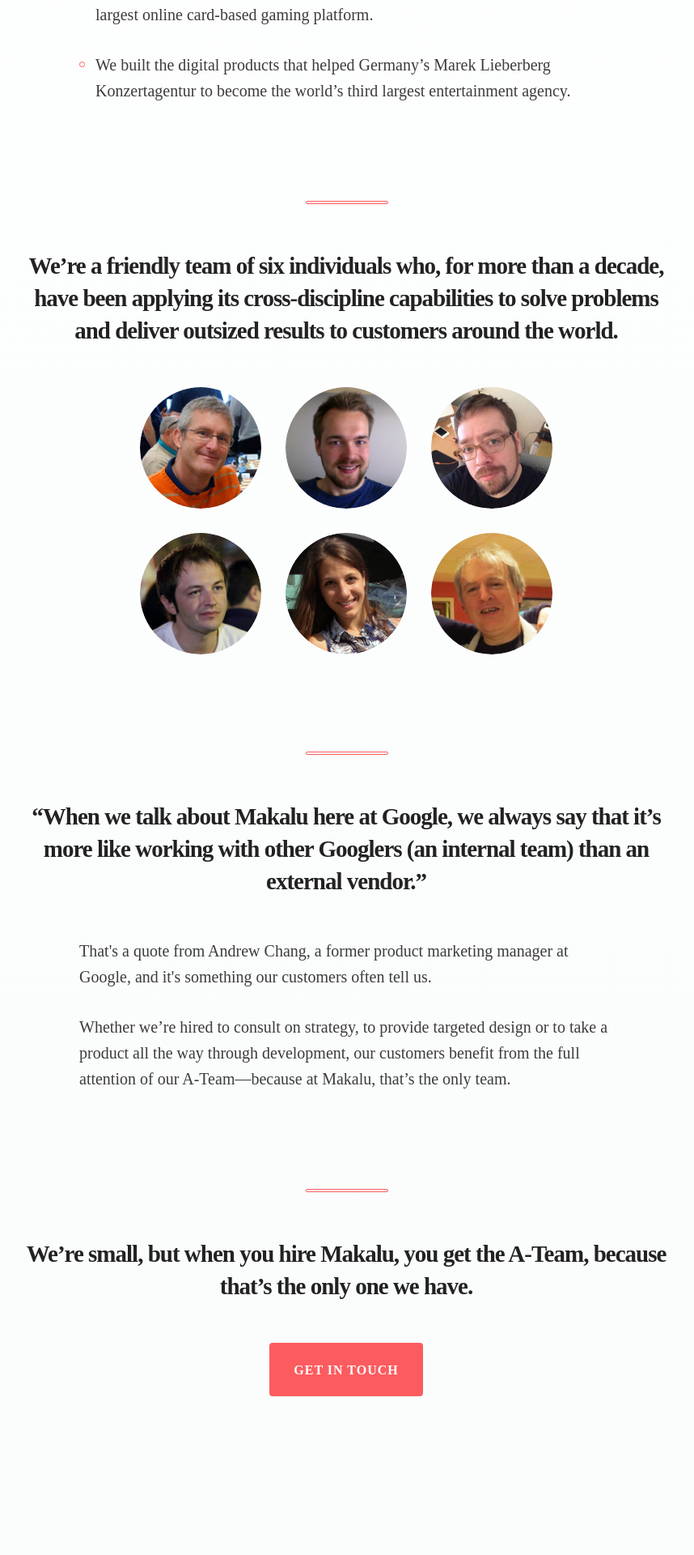
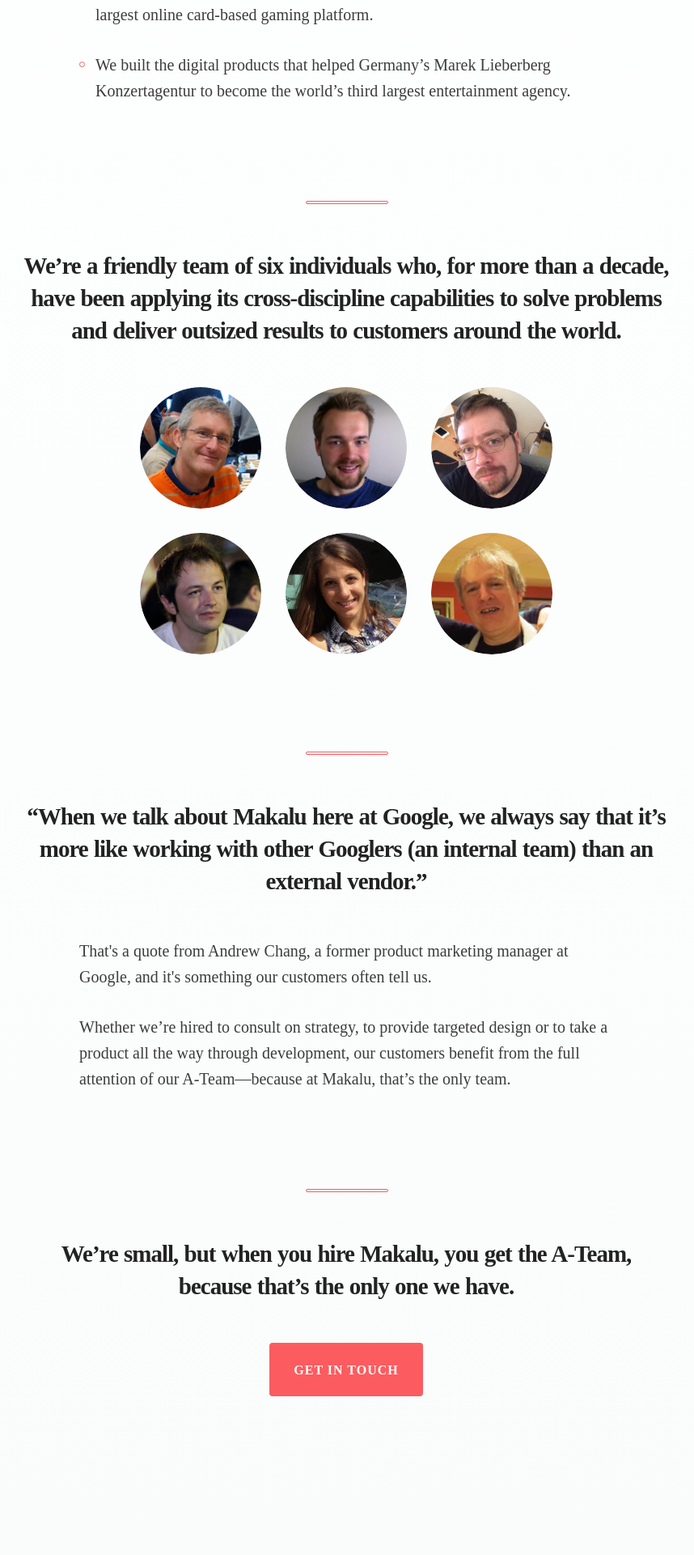
Before and after one commit to makalu/makalu.github.com, a Jekyll site: the page built from index.html, in a window 1280 px wide. Shown: the part 1050-2970 px from the top of the page at 81% size, without its empty margins (212-1070 px from the left). Built offline with Jekyll 4.4.1, drawn with Linux system fonts in a browser that asks for light colours; some web fonts are replaced.

Commit message:
Increase word spacing for subtitles

```diff
--- a/assets/css/makalu.css
+++ b/assets/css/makalu.css
@@ -42,7 +42,8 @@
   margin: 0 auto 50px;
   font-size: 29px;
   line-height: 40px;
-  letter-spacing: -1px; }
+  letter-spacing: -1px;
+  word-spacing: 1px; }
   h2 a {
     color: #222;
     font-weight: 600;
```
